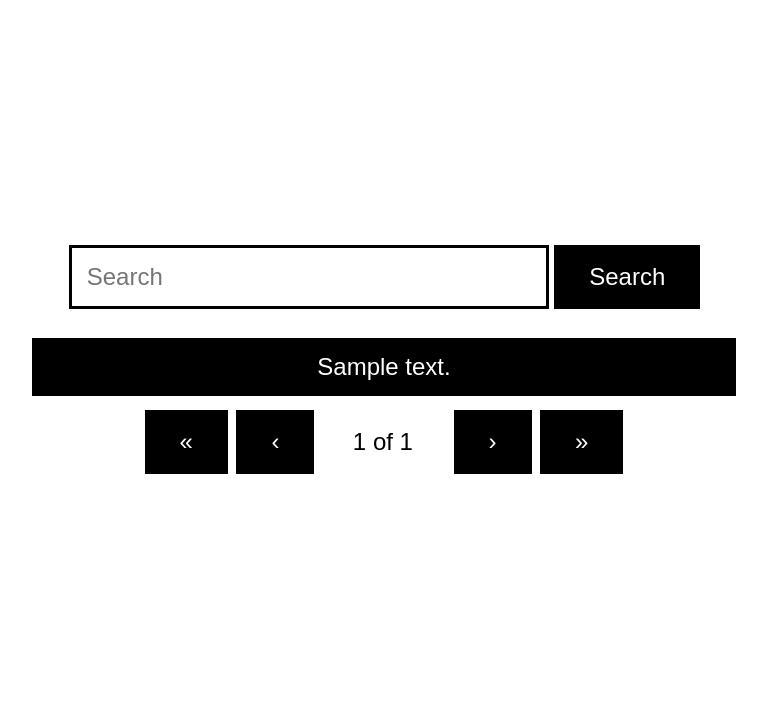
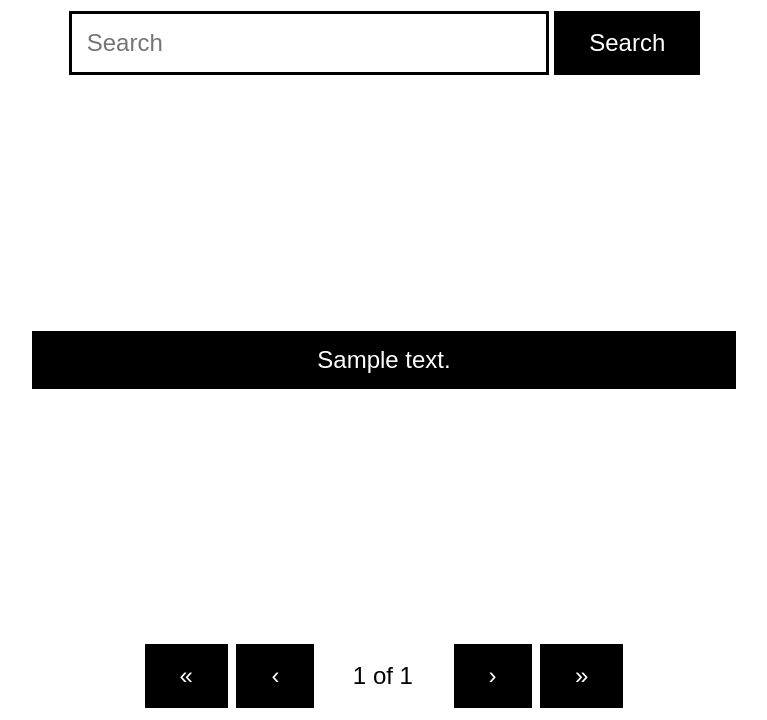
Before and after one commit to gjchow/quiz-app, a Django app: page /list/ in a window 1280 px wide. Shown: the part 80-800 px from the top of the page, without its empty margins (256-1023 px from the left). Run offline with Django 3.2, Linux system fonts and the light colour scheme; tables that the repository leaves empty hold one stand-in row (values such as "Sample post").

Commit message:
Remove autofill and change position style

```diff
--- a/mysite/quiz/static/styles/style.css
+++ b/mysite/quiz/static/styles/style.css
@@ -138,7 +138,7 @@ body {
 .pagination{
     width: 100%;
     text-align: center;
-    position: relative;
+    position: absolute;
     bottom: 0;
     margin: 10px;
 }
@@ -168,7 +168,7 @@ body {
 .search{
     width: 50%;
     text-align: center;
-    position: relative;
+    position: absolute;
     top: 0;
     margin: 10px;
 }
--- a/mysite/quiz/templates/quiz/quiz-text.html
+++ b/mysite/quiz/templates/quiz/quiz-text.html
@@ -12,7 +12,7 @@
             <p class="question">{{ choices.0 }}</p>
             <form id="form1" action="{% url 'quiz:check-ans' given=choices.0 quiz='text' %}" class="mc-div" method="post">
                 {% csrf_token %}
-                <input type="text" name="ans" class="text-ans" autofocus>
+                <input type="text" name="ans" class="text-ans" autocomplete="off" autofocus>
                 <input type="submit" class="button" value="Submit">
             </form>
         {% else %}
```
